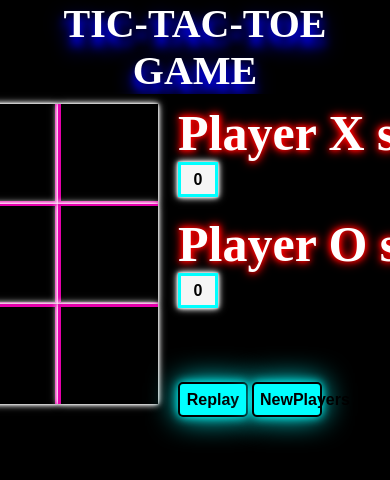
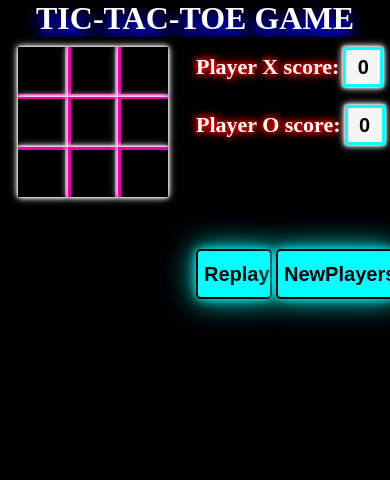
Before and after one commit to MUK203/tic-tac-toe-game, a plain HTML site: page index.html in a window 390 px wide. Drawn offline with Linux system fonts and the light colour scheme.

Commit message:
Update TicTacToe.css

```diff
--- a/TicTacToe.css
+++ b/TicTacToe.css
@@ -229,46 +229,59 @@ background-color: #000;
 
 /* Media query for screens up to Samsung A31's width */
 @media (max-width: 1080px) {
-  .header {
-    font-size: 2.5rem; /* Adjust font size for smaller screens */
+    .header{
+        font-size: 2rem;
+    }
+    .container{
+        width: 412px;
+        display: flex;
+    }
+    .buttons{
+
+        width: 206px;
+        grid-template-columns: repeat(3, 50px);
+        grid-template-rows: 50px 50px 50px;
+
+       }
+       .reset{
+        width: 206px;
+       }
+       #lX{
+        font-size: 22px;
+       }
+       #lO{
+        font-size: 22px;
+       }
+       .score-input{
+        width: 30px;
+        height: 30px;
+       }
+       .pwin{
+        font-size: 2rem;
        }
 
-  .buttons {
-    grid-template-columns: repeat(3, 100px); /* Adjust button size for smaller screens */
-    grid-template-rows: 100px 100px 100px;
+       .cngbtns{
+        width: 206px;
+        border: 1px solid white;
+        margin-left: 0px;
+        justify-content: space-between;
+
        }
+       .replay{
+        margin: 0px;
+        display: flex;
+       }
+       .clrScore{
+        display: flex;
+        margin: 0px;
 
-  .cngbtns {
-    height: 70px;
-    width: 210px;
-    margin-left: 70px;
        }
-
-  .clrScore {
-    margin-left: 30px;
-    margin-top: 30px;
+       #replay{
+        width: 76px;
+        font: 19px;
        }
-
-  .replay {
-    margin-top: 30px;
-    margin-left: 25px;
-  }
-
-  #replay, #clrScore {
-    width: 70px;
-    height: 35px;
-    font-size: 16px;
-  }
-
-  .score-input {
-    font-size: 16px;
-    width: 30px;
-    height: 25px;
-  }
-
-  .pwin {
-    width: 350px;
-    height: 70px;
-    font-size: 40px;
+       #clrScore{
+        width: 120px;
+        font: 20px;
        }
   }
```
Lines whose indentation alone changed are shown as unchanged.
